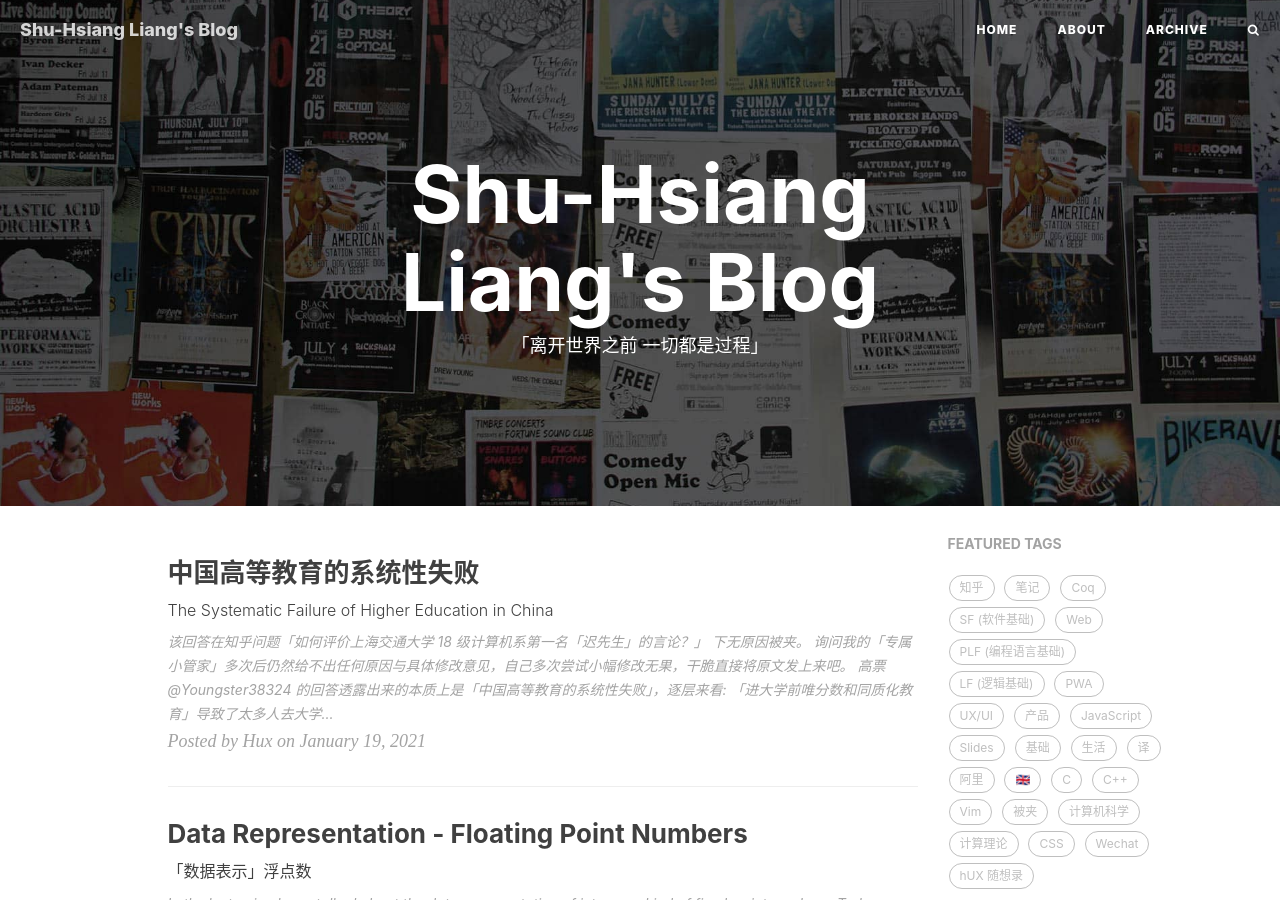
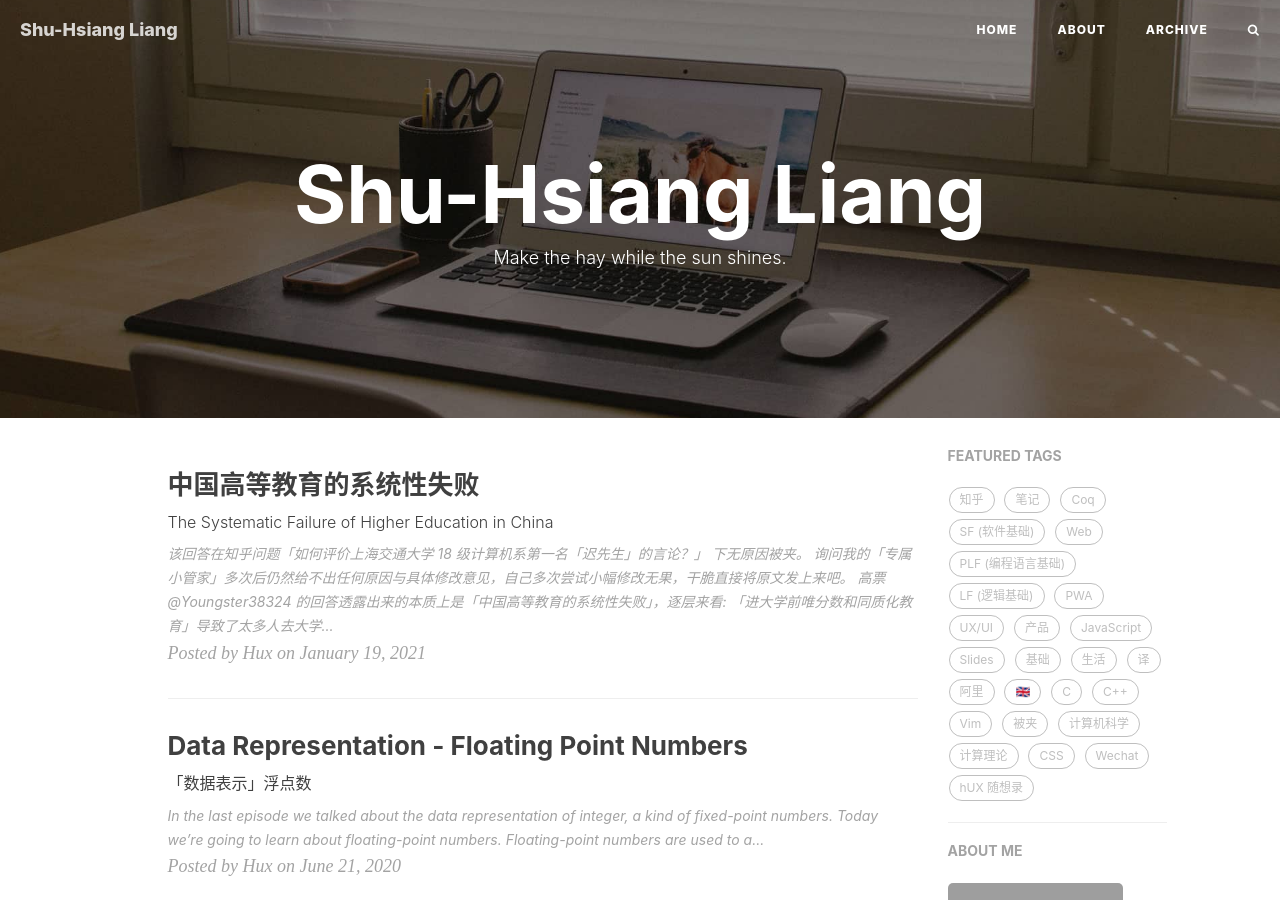
Before and after one commit to ShuHsiangLiang/ShuHsiangLiang.github.io, a Jekyll site: the page built from index.html, in a window 1280 px wide and 900 px high. Built offline with Jekyll 4.4.1, drawn with Linux system fonts in a browser that asks for light colours; nearby versions of some CDN libraries; the list of posts is cut into pages by our own code; comment, search, counter and statistics services are not loaded; some of the changed lines change nothing that is shown; some of the changed text lies outside the part shown; grey boxes are pictures that could not be loaded.

Commit message:
update: config.yml

```diff
--- a/_config.yml
+++ b/_config.yml
@@ -1,7 +1,7 @@
 # Site settings
-title: Shu-Hsiang Liang's Blog
-SEOTitle: 梁舒翔的部落格｜Peter's Blog
-header-img: img/home-bg.jpg
+title: Shu-Hsiang Liang
+SEOTitle: Peter Liang's Blog
+header-img: img/home-bg-o.jpg
 email: peter30616@gmail.com
 description: "Software Development Engineer in Test @ JKOPay"
 keyword: "梁舒翔, Peter Liang, Peter, 自動化測試, Python, BlockChain, Solidity"
@@ -14,8 +14,8 @@ future: true
 # SNS settings
 RSS: false
 github_username:    ShuHsiangLiang
-twitter_username:   PeterLiang
-facebook_username:  梁舒翔（Peter Liang）
+# twitter_username:   PeterLi43103170
+facebook_username:  Excelsior.Peter
 linkedin_username:  shu-hsiang-liang
 
 
@@ -57,7 +57,7 @@ kramdown:
 
 
 # Disqus settings
-disqus_username: hux
+disqus_username: peterliang
 
 # Netease settings
 netease_comment: false
--- a/index.html
+++ b/index.html
@@ -1,6 +1,6 @@
 ---
 layout: page
-description: "「离开世界之前 一切都是过程」"
+description: "Make the hay while the sun shines."
 ---
 
 {% for post in paginator.posts %}
```
